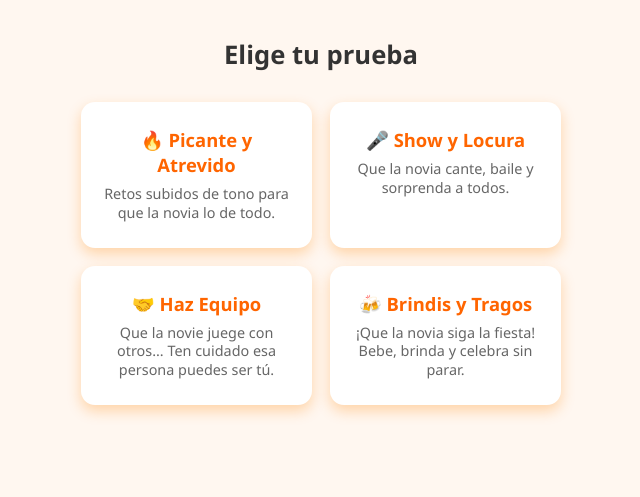
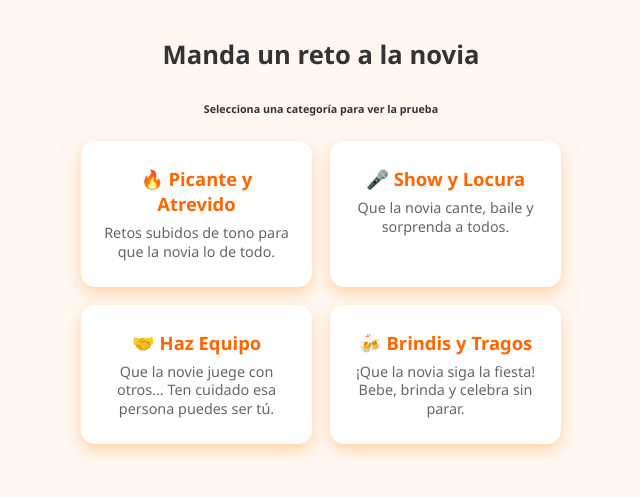
Before and after one commit to belnj/bachelorette-party-challenges, a plain HTML site: page index.html in a window 1280 px wide. Shown: the whole page, without its empty margins (319-959 px from the left). Drawn offline with Linux system fonts and the light colour scheme.

Commit message:
Update index.html

```diff
--- a/index.html
+++ b/index.html
@@ -80,7 +80,8 @@
 </head>
 <body>
 
-<h1>Elige tu prueba</h1>
+<h1>Manda un reto a la novia</h1>
+<h6>Selecciona una categoría para ver la prueba</h6>
 
 <div class="tarjetas">
   <div class="tarjeta" onclick="mostrarPrueba('picante')" tabindex="0" role="button" aria-pressed="false">
```
